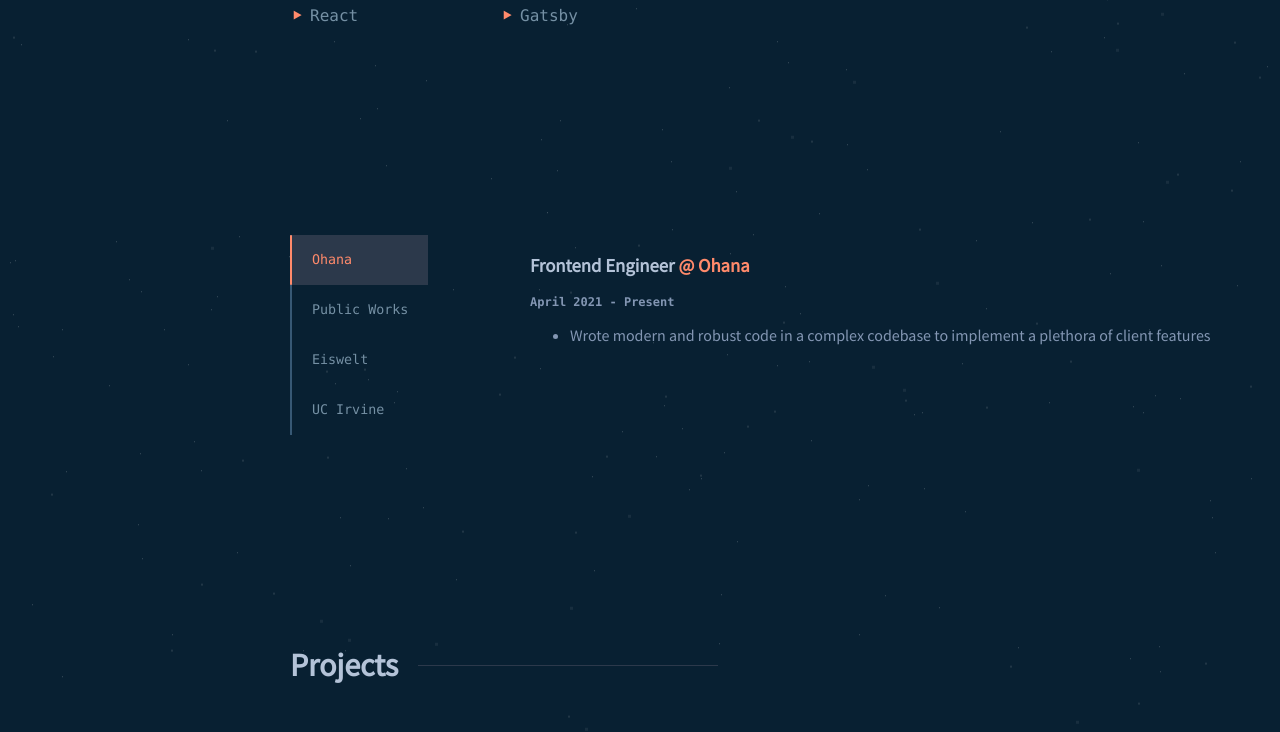
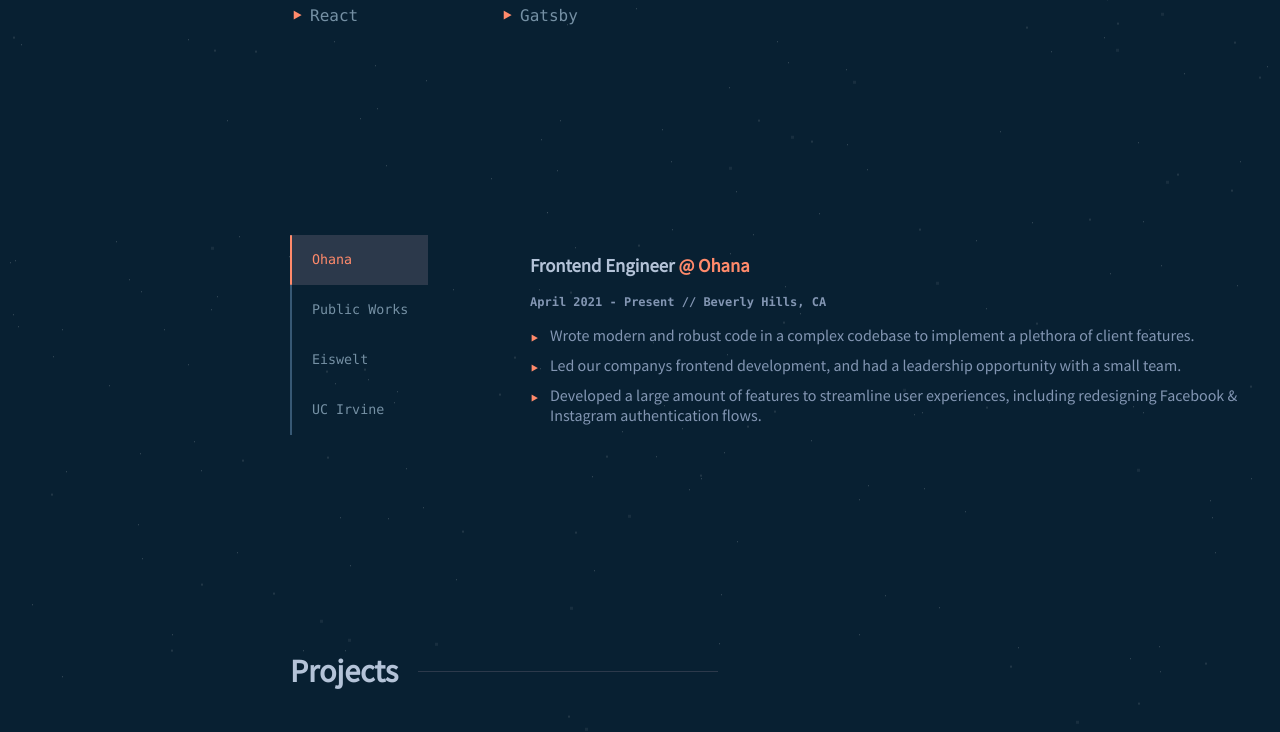
Before and after one commit to fulgencc/v2, a Gatsby site: page / in a window 1280 px wide. Shown: the part 1322-2054 px from the top of the page. Built offline with nearby package versions, Linux system fonts and the light colour scheme; Gatsby itself is replaced by a stand-in of ours; grey boxes are pictures that could not be loaded; a web font is replaced by a local one.

Commit message:
added job stuff

```diff
--- a/src/components/Jobs.jsx
+++ b/src/components/Jobs.jsx
@@ -7,14 +7,16 @@ import * as styles from './jobs.module.scss';
 const jobs = [{
   name: 'Ohana',
   title: 'Frontend Engineer',
-  date: 'April 2021 - Present',
-  descriptions: ['Wrote modern and robust code in a complex codebase to implement a plethora of client features'],
+  date: 'April 2021 - Present // Beverly Hills, CA',
+  descriptions: ['Wrote modern and robust code in a complex codebase to implement a plethora of client features.',
+    'Led our companys frontend development, and had a leadership opportunity with a small team.',
+    'Developed a large amount of features to streamline user experiences, including redesigning Facebook & Instagram authentication flows.'],
 },
 {
   name: 'Public Works',
   title: 'Full Stack Software Engineer',
-  date: 'Dec 2017 - April 2021',
-  descriptions: ['Developed the first React.js, Typescript, Web API, and SQL Server web application at the company.',
+  date: 'Dec 2017 - April 2021 // Los Angeles, CA',
+  descriptions: ['Spearheaded implementing modern technology standards, creating the first React.js, Typescript, Web API, and SQL Server web application at the company.',
     'Created the company’s first design style guide for web applications.',
     'Full stack development of web applications, including the gathering of functional requirements from customers.',
   ],
@@ -22,7 +24,7 @@ const jobs = [{
 {
   name: 'Eiswelt',
   title: 'Contract Web Designer',
-  date: 'June 2017 - Aug 2017 // Westmin',
+  date: 'June 2017 - Aug 2017 // Westminister, CA',
   descriptions: ['Designed and built Eiswelt Gelato’s public website.',
     'Worked with the owner to design a static site using HTML/CSS.'],
 },
@@ -58,7 +60,7 @@ const JobDescription = (props) => {
         </h3>
         <h4 className={styles.job_date}>{date}</h4>
       </div>
-      <ul>
+      <ul className={styles.job_list}>
         {descriptions.map((descr) => (<li>{descr}</li>))}
       </ul>
     </div>
@@ -94,7 +96,7 @@ const Jobs = () => {
   };
 
   return (
-    <section className={styles.section}>
+    <section id="work" className={styles.section}>
       <div className={styles.inner_section}>
         <div className={styles.tab_list} role="tablist">
           {jobs.map((job, idx) => (
--- a/src/components/jobs.module.scss
+++ b/src/components/jobs.module.scss
@@ -119,6 +119,22 @@ $tab-height: 50px;
     color: $primary-400;
 }
 
-ul {
+.job_list {
     color: $primary-400;
+    list-style: none;
+    padding: 0;
+    li {
+        position: relative;
+        margin-bottom: 10px;
+        padding-left: 20px;
+        &::before {
+            position: absolute;
+            content: "\2023";
+            color: $highlight-300;
+            margin-right: 8px;
+            font-size: 1.5rem;
+            top: -4px;
+            left: 0;
+        }
+    }
 }
```
